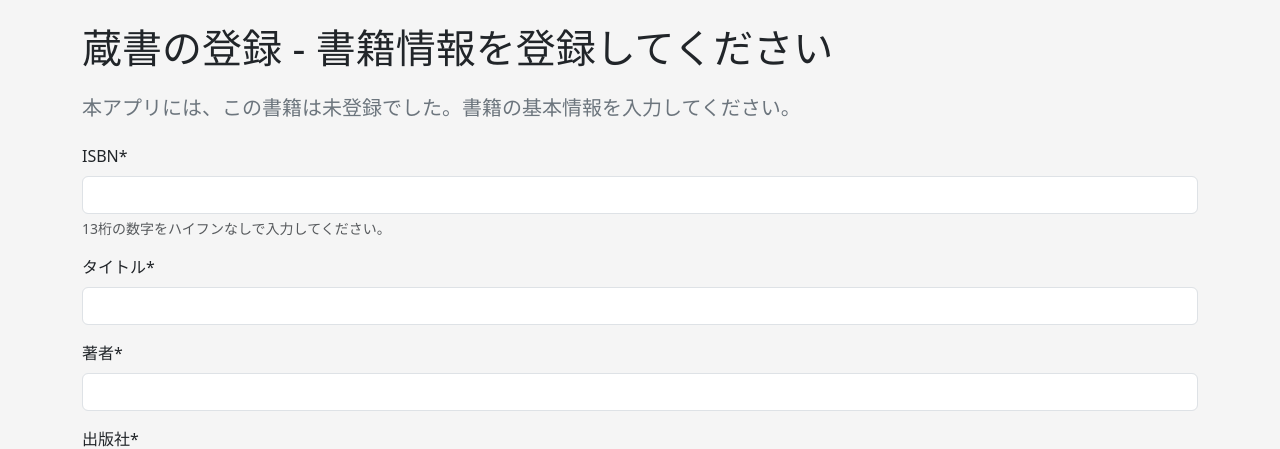
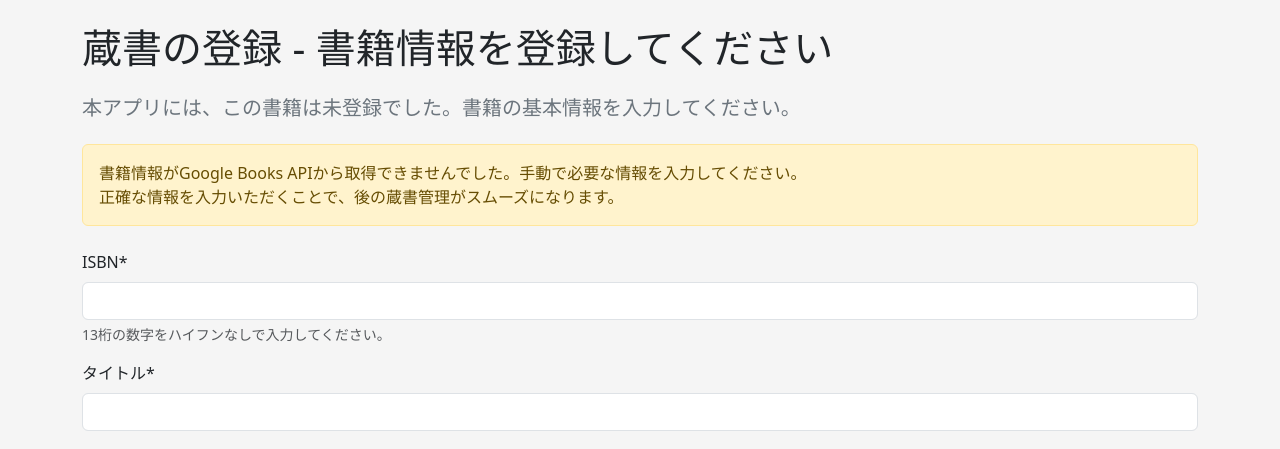
Before and after one commit to tomoki-shiozaki/distributed-library, a Django app: template templates/catalog/book_form.html in a window 1280 px wide. Shown: the part 98-547 px from the top of the page. Run offline with Django 5.2, Linux system fonts and the light colour scheme; the template is opened without the code that fills it: values that come from a table or form of the project are taken from there, others are empty; parts of the project's set-up code (start-up, migrations or seed data) failed here and were passed over; some libraries are stand-ins or nearby versions.

Commit message:
feat(catalog): improve UI of book_form.html

```diff
--- a/templates/catalog/book_form.html
+++ b/templates/catalog/book_form.html
@@ -24,6 +24,13 @@
             </p>
         </div>
     </div>
+    {% else %}
+    <div class="alert alert-warning my-4">
+        <p class="mb-0">
+            書籍情報がGoogle Books APIから取得できませんでした。手動で必要な情報を入力してください。<br>
+            正確な情報を入力いただくことで、後の蔵書管理がスムーズになります。
+        </p>
+    </div>
     {% endif %}
 
     <form action="" method="post" class="mb-5">
```
